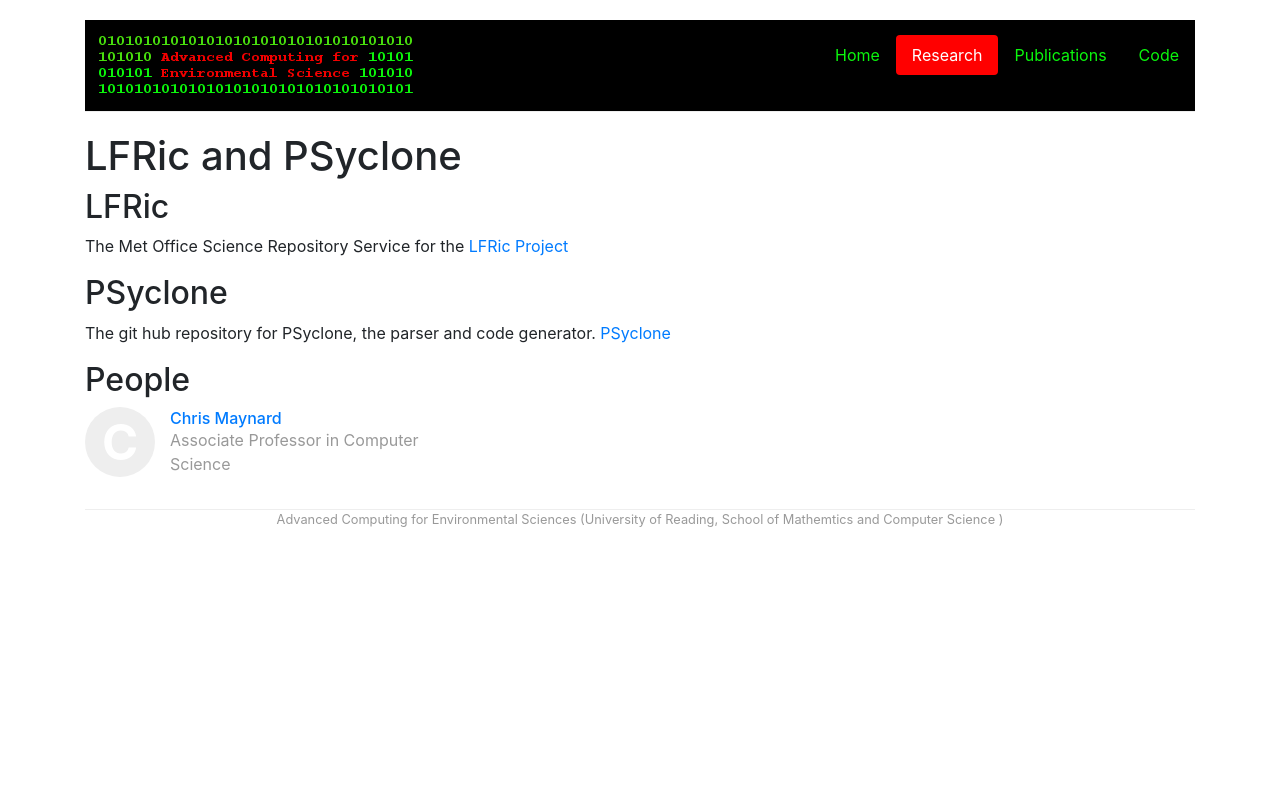
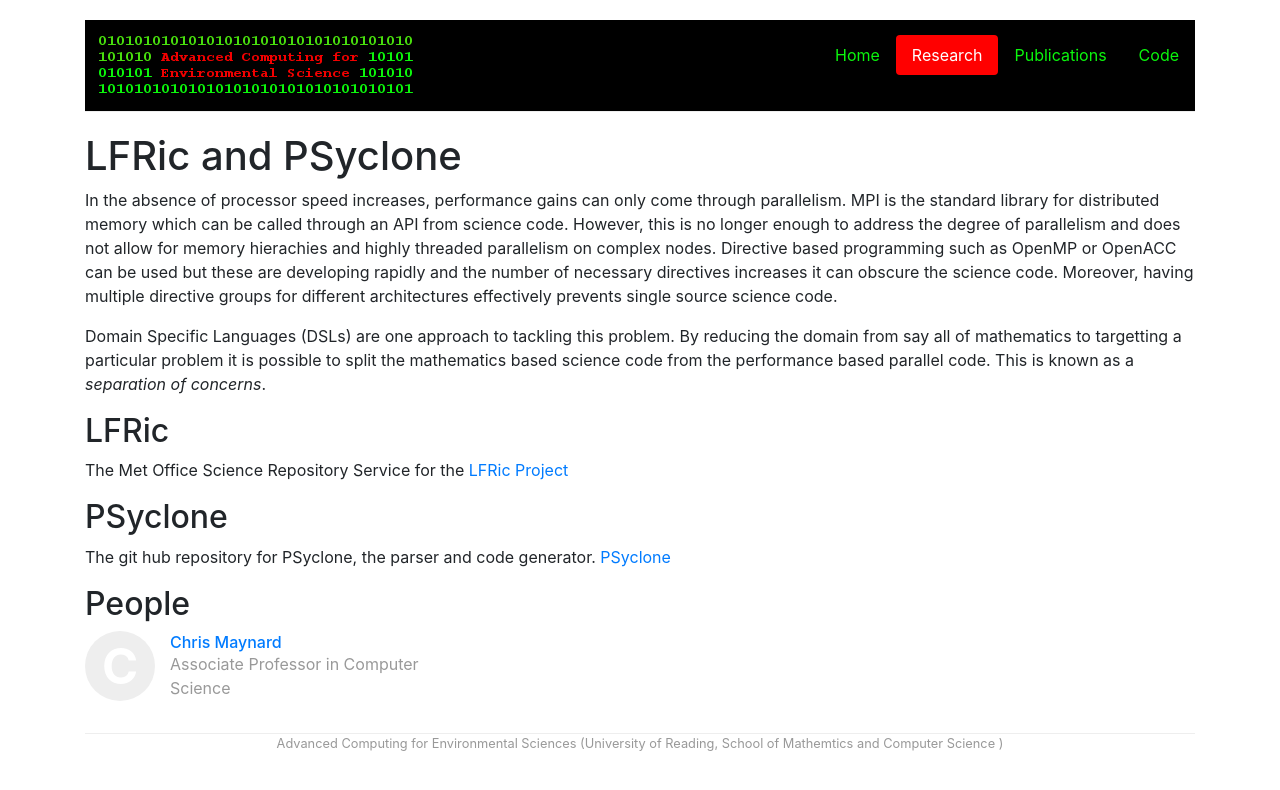
Before and after one commit to uor-aces/uor-aces.github.io, a Jekyll site: the page built from _projects/LFRic.md, in a window 1280 px wide. Shown: the top 790 px of the page. Built offline with Jekyll 4.4.1, drawn with Linux system fonts in a browser that asks for light colours.

Commit message:
More text for project page and linked to my bio

```diff
--- a/_projects/LFRic.md
+++ b/_projects/LFRic.md
@@ -14,6 +14,23 @@ layout: project
 #link means go somewhere offsite for a link to the project.
 #link: http://somewhere
 ---
+In the absence of processor speed increases, performance gains can
+only come through parallelism. MPI is the standard library for
+distributed memory which can be called through an API from science
+code. However, this is no longer
+enough to address the degree of parallelism and does not allow for
+memory hierachies and highly threaded parallelism on complex
+nodes. Directive based programming such as OpenMP or OpenACC can be
+used but these are developing rapidly and the number of necessary
+directives increases it can obscure the science code. Moreover, having
+multiple directive groups for different architectures effectively
+prevents single source science code.
+
+Domain Specific Languages (DSLs) are one approach to tackling this
+problem. By reducing the domain from say all of mathematics to
+targetting a particular problem it is possible to split the
+mathematics based science code from the performance based parallel
+code. This is known as a <i>separation of concerns</i>.
 
 ## LFRic
 The Met Office Science Repository Service for the
```
Also changed, not shown: other parts of _projects/LFRic.md (+1 -1 lines), bio/chris.md (+1 -1 lines).
